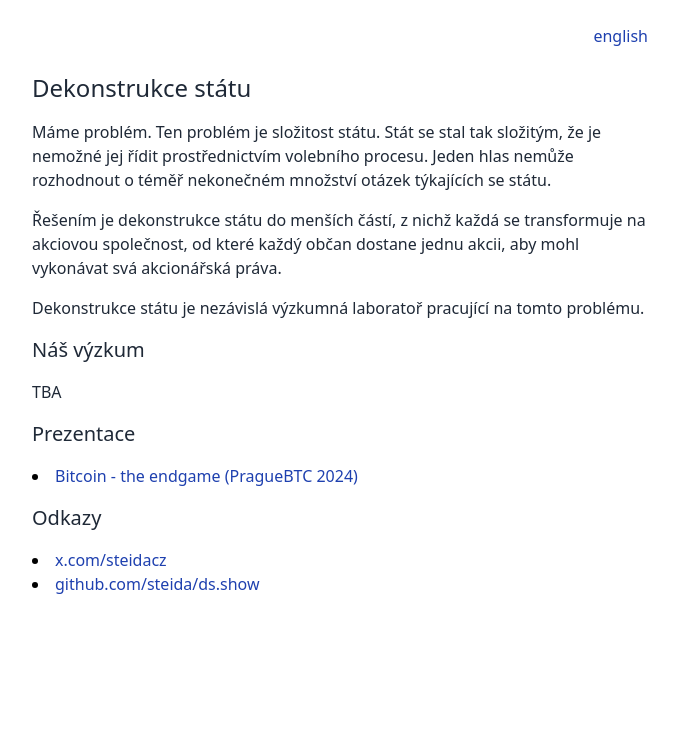
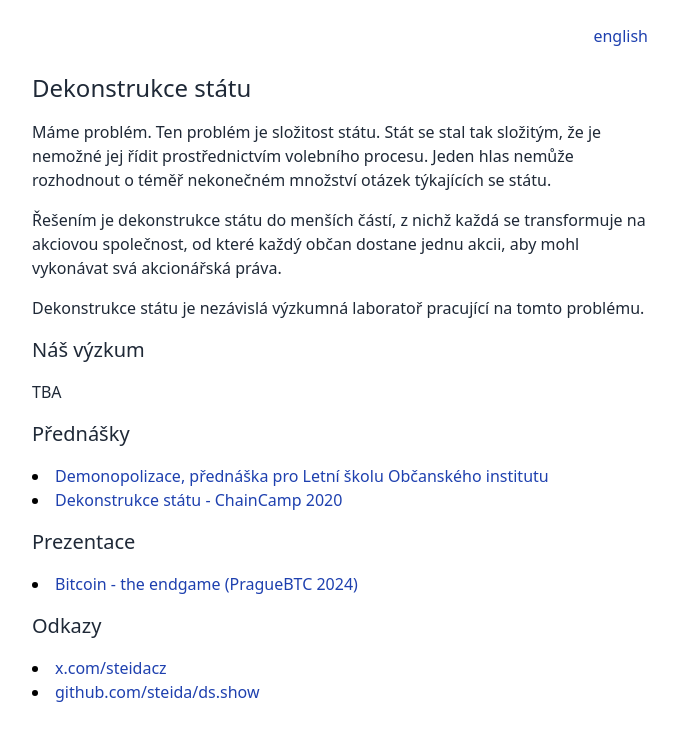
Before and after one commit to steida/dekonstrukcestatu, a Next.js app: page /cz in a window 1280 px wide. Shown: the top 740 px of the page, without its empty margins (300-978 px from the left). Built offline with nearby package versions, Linux system fonts and the light colour scheme.

Commit message:
Add talks

```diff
--- a/app/cz/page.tsx
+++ b/app/cz/page.tsx
@@ -28,6 +28,19 @@ export default function Page() {
       </p>
       <h2>Náš výzkum</h2>
       <p>TBA</p>
+      <h2>Přednášky</h2>
+      <ul>
+        <li>
+          <a href="https://www.youtube.com/watch?v=uAfFLU-WvJo">
+            Demonopolizace, přednáška pro Letní školu Občanského institutu
+          </a>
+        </li>
+        <li>
+          <a href="https://www.youtube.com/watch?v=jclUOz9h4rc">
+            Dekonstrukce státu - ChainCamp 2020
+          </a>
+        </li>
+      </ul>
       <h2>Prezentace</h2>
       <ul>
         <li>
--- a/app/page.tsx
+++ b/app/page.tsx
@@ -27,6 +27,19 @@ export default function Page() {
       </p>
       <h2>Our Research</h2>
       <p>TBA</p>
+      <h2>Talks</h2>
+      <ul>
+        <li>
+          <a href="https://www.youtube.com/watch?v=uAfFLU-WvJo">
+            Demonopolizace, přednáška pro Letní školu Občanského institutu
+          </a>
+        </li>
+        <li>
+          <a href="https://www.youtube.com/watch?v=jclUOz9h4rc">
+            Dekonstrukce státu - ChainCamp 2020
+          </a>
+        </li>
+      </ul>
       <h2>Slides</h2>
       <ul>
         <li>
```
